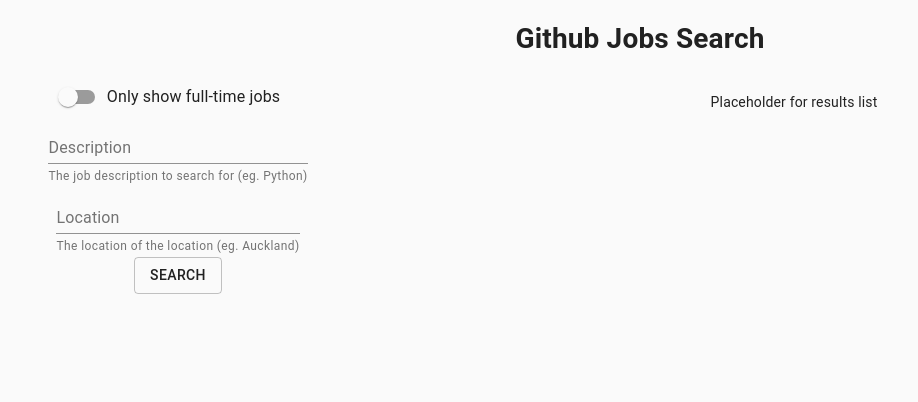
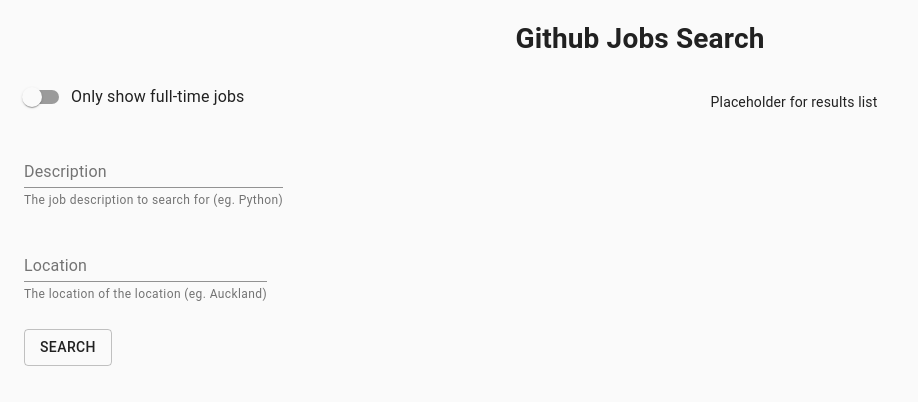
Before and after one commit to CoderYihaoWang/COVID19Stats, a React (Create React App) app: page / in a window 1280 px wide. Shown: the top 402 px of the page, without its empty margins (0-918 px from the left). Built offline with nearby package versions, Linux system fonts and the light colour scheme.

Commit message:
Add grid to SearchPanel

```diff
--- a/src/Components/SearchPanel.tsx
+++ b/src/Components/SearchPanel.tsx
@@ -1,5 +1,5 @@
 import React, { useState } from 'react';
-import { TextField, Switch, FormControlLabel, Button } from '@material-ui/core';
+import { TextField, Switch, FormControlLabel, Button, Grid } from '@material-ui/core';
 import { IUserInput } from '../Common/Interfaces';
 
 interface IProps {
@@ -28,6 +28,8 @@
 
     return (
         <div className='SearchPanel'>
+            <Grid container spacing={3}>
+                <Grid item>
                     <FormControlLabel
                         control={
                             <Switch
@@ -38,24 +40,32 @@
                         }
                         label='Only show full-time jobs'
                     />
+                </Grid>
+                <Grid item>
                   <TextField
                     id='search'
                     label='Description'
                     helperText='The job description to search for (eg. Python)'
                     onChange={e => setSearch(e.target.value)}
                 />
+                </Grid>
+                <Grid item>
                    <TextField
                     id='location'
                     label='Location'
                     helperText='The location of the location (eg. Auckland)'
                     onChange={e => setLocation(e.target.value)}
                 />
+                </Grid>
+                <Grid item>
                     <Button
                     variant='outlined'
                     onClick={handleSubmit}
                 >
                     Search
                 </Button>
+                </Grid>
+            </Grid>
         </div>
     )
 }
```
Lines whose indentation alone changed are shown as unchanged.
